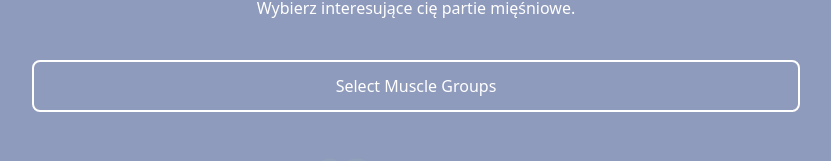
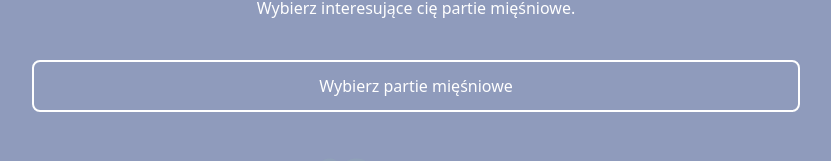
Before and after one commit to jaqp1/zamch-gym, a React (Vite) app: page /trainingGenerator in a window 1280 px wide. Shown: the part 1588-1749 px from the top of the page, without its empty margins (224-1055 px from the left). Built offline with nearby package versions, Linux system fonts and the light colour scheme; some icons are missing.

Commit message:
feat: first-letter:uppercase

```diff
--- a/src/components/ExcerciseCard.tsx
+++ b/src/components/ExcerciseCard.tsx
@@ -17,12 +17,12 @@ export default function ExcerciseCard(props) {
         <h4 className="text-3xl hidden sm:inline sm:text-4xl md:text-5xl font-semibold text-slate-400">
           0{i + 1}
         </h4>
-        <h2 className='capitalize whitespace-nowrap truncate max-w-full text-lg sm:text-xl md:text-2xl flex-1 sm:text-center '>{excercise.name.replaceAll("_"," ")}</h2>
+        <h2 className='first-letter:uppercase whitespace-nowrap truncate max-w-full text-lg sm:text-xl md:text-2xl flex-1 sm:text-center '>{excercise.name.replaceAll("_"," ")}</h2>
         <p className='text-sm text-slate-400 capitalize'>{excercise.type}</p>
       </div>
       <div className='flex flex-col'>
         <h3 className='text-slate-400 text-sm'>Partie mięśniowe</h3>
-        <p>{excercise.muscles.join(' & ')}</p>
+        <p className='first-letter:uppercase'>{excercise.muscles.join(' & ')}</p>
       </div>
 
       <div className='flex flex-col bg-scheme1-600 rounded gap-2'>
--- a/src/components/Generator.tsx
+++ b/src/components/Generator.tsx
@@ -74,7 +74,7 @@ export default function Generator(props) {
         <Header index={'02'} title={'Partie mięśniowe'} description={"Wybierz interesujące cię partie mięśniowe."}></Header>
         <div className='bg-scheme1-600 border-2 border-solid border-scheme1-700 rounded-lg flex flex-col hover:border-scheme1-800 duration-200'>
             <button onClick={toggleModal} className='relative flex items-center justify-center p-3 '>
-                <p className='capitalize'>{muscles.length === 0 ? 'Select muscle groups' : muscles.join(' ')}</p>
+                <p className='first-letter:uppercase'>{muscles.length === 0 ? 'wybierz partie mięśniowe' : muscles.join(' ')}</p>
                 <i className="absolute right-3 top-1/2 -translate-y-1/2 fa-solid fa-caret-down"></i>
             </button>
             {showModal && (
```
